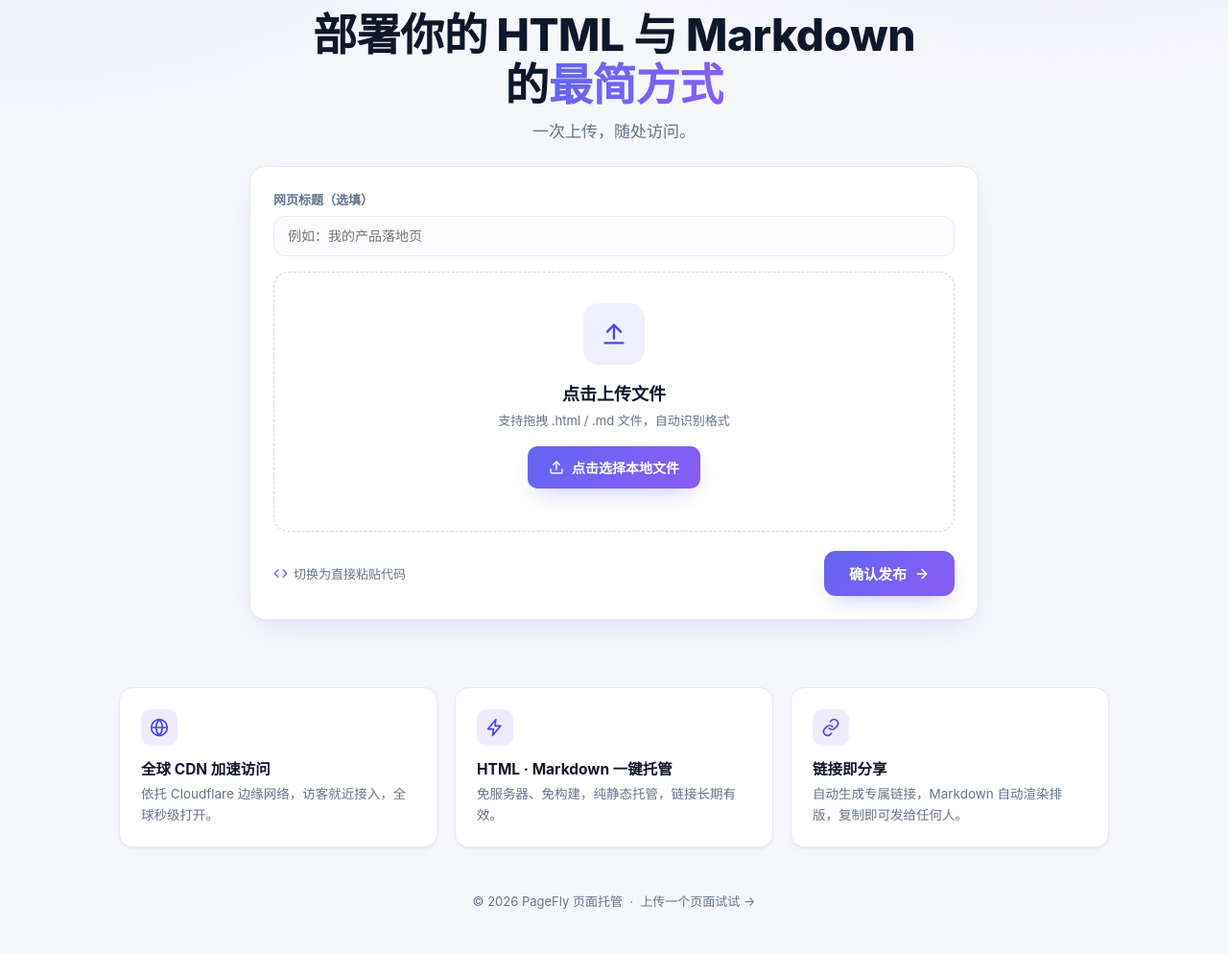
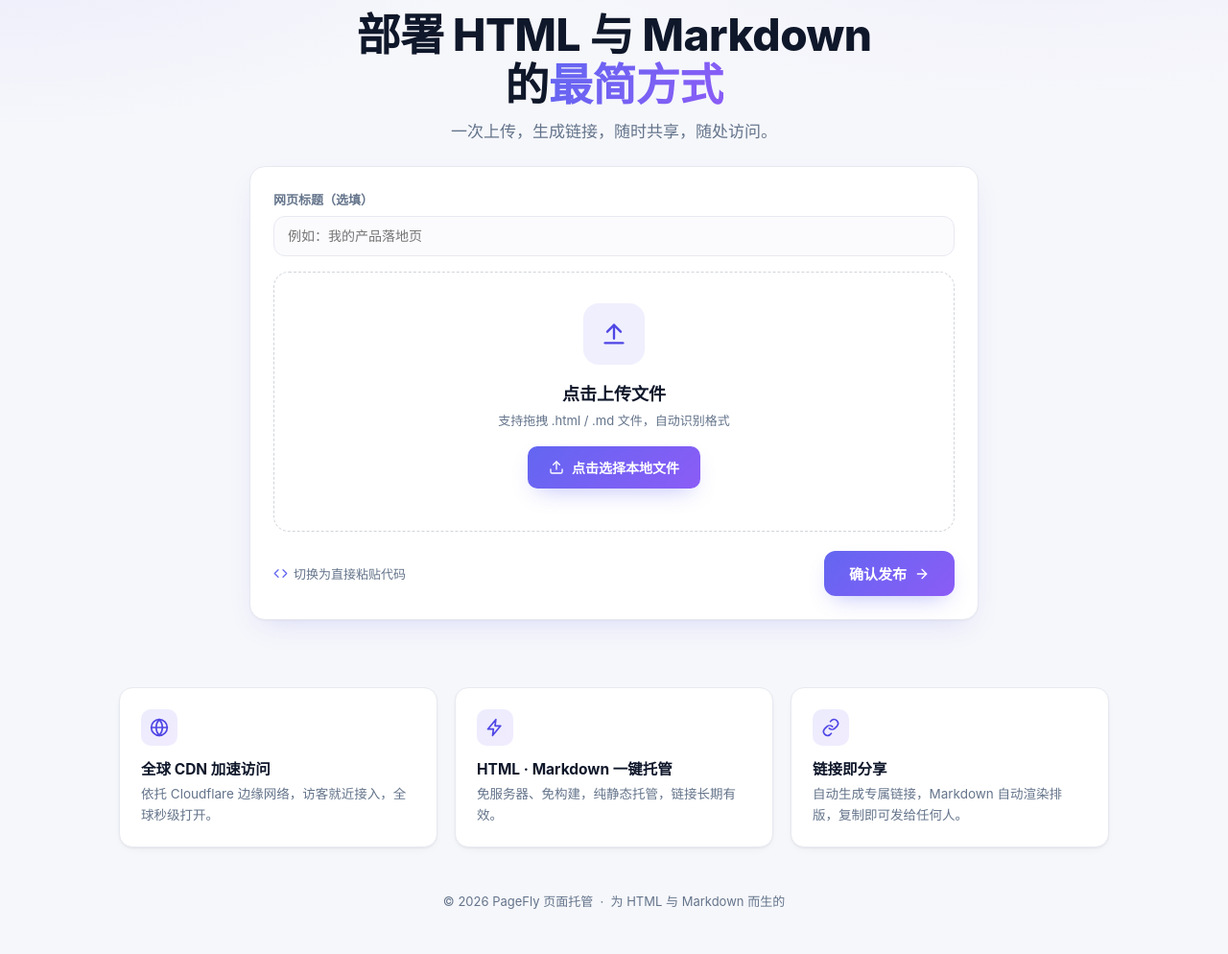
Before and after one commit to 88ok/PageFly, a website: page public/index.html in a window 1280 px wide. Shown: the part 140-1134 px from the top of the page at 96% size. Drawn offline with Linux system fonts and the light colour scheme.

Commit message:
文案微调：副标题/标题/页脚

```diff
--- a/public/index.html
+++ b/public/index.html
@@ -141,8 +141,8 @@
 
     <header class="hero">
       <span class="eyebrow"><span class="dot"></span>为 HTML 与 Markdown 而生的 · 极简 · 托管页</span>
-      <h1>部署你的 HTML 与 Markdown<br>的<span class="grad">最简方式</span></h1>
-      <p class="sub">一次上传，随处访问。</p>
+      <h1>部署 HTML 与 Markdown<br>的<span class="grad">最简方式</span></h1>
+      <p class="sub">一次上传，生成链接，随时共享，随处访问。</p>
 
       <div class="card">
         <div class="card-body">
@@ -202,7 +202,7 @@
     </section>
 
     <footer>
-      © 2026 PageFly 页面托管 &nbsp;·&nbsp; <a href="/">上传一个页面试试 →</a>
+      © 2026 PageFly 页面托管 &nbsp;·&nbsp; 为 HTML 与 Markdown 而生的
     </footer>
   </div>
 
```
